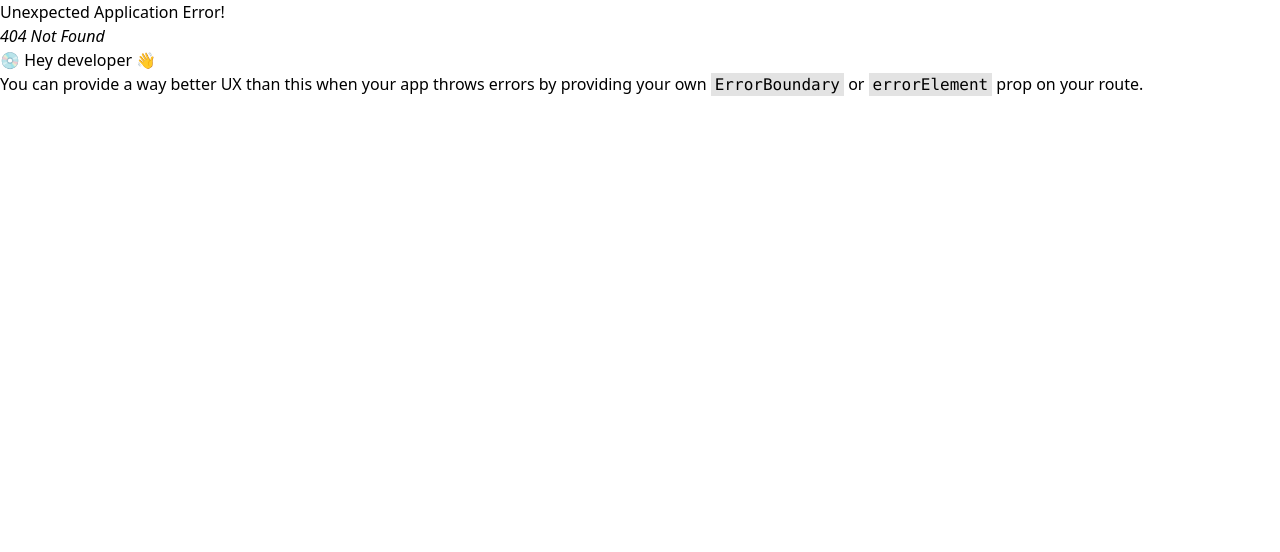
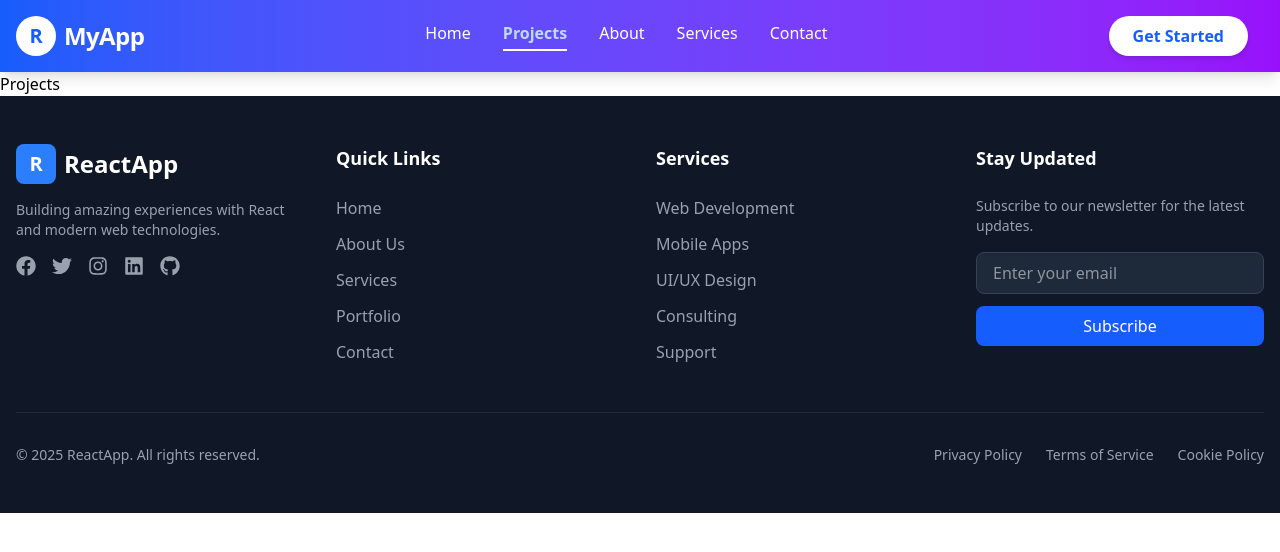
Before and after one commit to rakibul2242/learn_react, a React (Vite) app: page /projects in a window 1280 px wide. Before the commit this address had no page. Shown: the top 552 px of the page. Built offline with nearby package versions, Linux system fonts and the light colour scheme.

Commit message:
reorganize components

```diff
--- a/src/components/Header/Header.jsx
+++ b/src/components/Header/Header.jsx
@@ -25,6 +25,16 @@ function Header() {
               to="/"
             >
               Home
+            </NavLink>
+            <NavLink
+              to="/projects"
+              className={({ isActive }) =>
+                isActive
+                  ? "text-blue-200 font-semibold border-b-2 border-white pb-1"
+                  : "hover:text-blue-200 transition-colors duration-300 font-medium"
+              }
+            >
+              Projects
             </NavLink>
             <NavLink
               to="/about"
--- /dev/null
+++ b/src/components/Projects/Projects.jsx
@@ -0,0 +1,7 @@
+import React from "react";
+
+function Projects() {
+  return <div>Projects</div>;
+}
+
+export default Projects;
--- a/src/main.jsx
+++ b/src/main.jsx
@@ -8,6 +8,7 @@ import About from "./components/About/About.jsx";
 import Home from "./components/Home/Home.jsx";
 import Services from "./components/Services/Services.jsx";
 import Contact from "./components/Contact/Contact.jsx";
+import Projects from "./components/Projects/Projects.jsx";
 
 const router = createBrowserRouter([
   {
@@ -17,6 +18,10 @@ const router = createBrowserRouter([
       {
         path: "",
         element: <Home />,
+      },
+      {
+        path: "projects",
+        element: <Projects />,
       },
       {
         path: "about",
```
Also changed, not shown: src/components/Projects/BgChanger.jsx (renamed from src/BgChanger.jsx), src/components/Projects/Clock.jsx (renamed from src/Clock.jsx), src/components/Projects/Counter.jsx (renamed from src/Counter.jsx), src/components/Projects/Map.jsx (renamed from src/Map.jsx), src/components/Projects/NestedLoop.jsx (renamed from src/NestedLoop.jsx), src/components/Projects/PasswordGenerator.jsx (renamed from src/PasswordGenerator.jsx), src/components/Projects/Toggle.jsx (renamed from src/Toggle.jsx), src/components/Projects/UseFormStatus.jsx (renamed from src/UseFormStatus.jsx).
